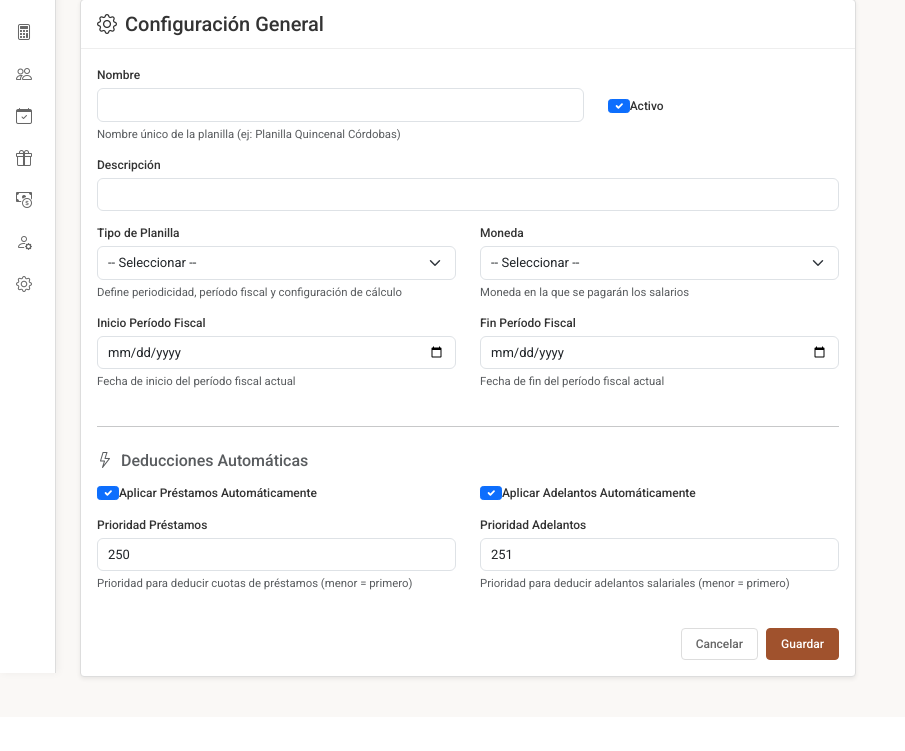
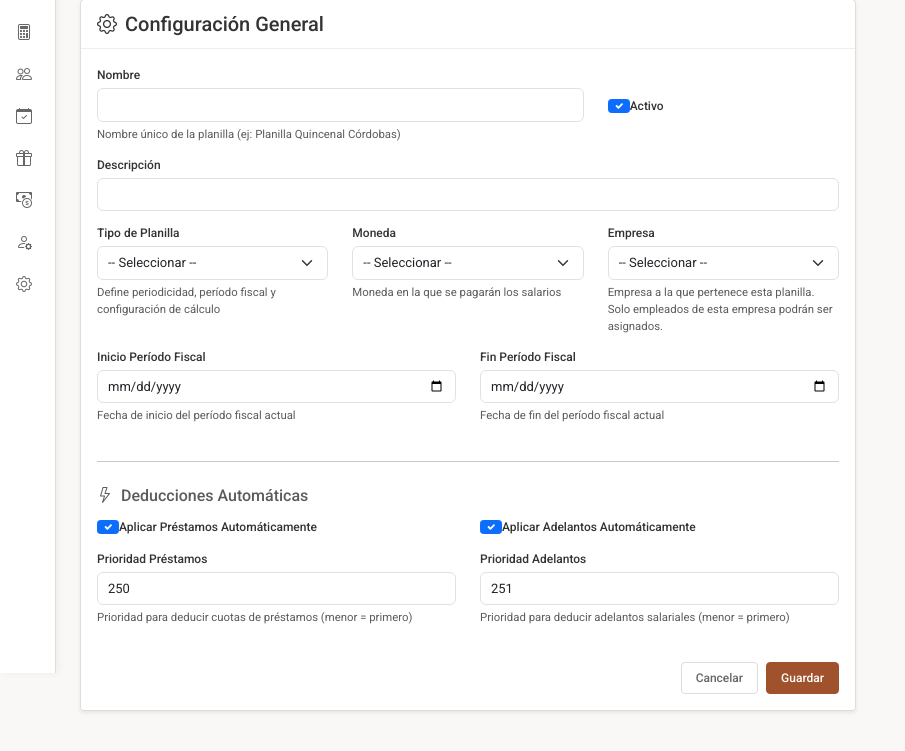
Before and after one commit to williamjmorenor/coati-payroll, a Flask app: page /planilla/new in a window 1280 px wide. Shown: the part 127-878 px from the top of the page, without its empty margins (0-905 px from the left). Before the commit the page ends 808 px from the top, so only its background shows below. Run offline with Flask 3, Linux system fonts and the light colour scheme; a user stored in the database is signed in; data that the repository does not hold is empty.

Commit message:
fix: Add company id to employe and payroll forms
Signed-off-by: William Moreno Reyes CP | MBA <wmoreno@bmogroup.solutions>

```diff
--- a/coati_payroll/templates/modules/employee/form.html
+++ b/coati_payroll/templates/modules/employee/form.html
@@ -110,6 +110,9 @@
                 </div>
 
                 <div class="row">
+                    <div class="col-md-4">
+                        {{ render_field(form.empresa_id) }}
+                    </div>
                     <div class="col-md-4">
                         {{ render_field(form.activo) }}
                     </div>
--- a/coati_payroll/templates/modules/planilla/form.html
+++ b/coati_payroll/templates/modules/planilla/form.html
@@ -67,7 +67,7 @@
                         </div>
 
                         <div class="row">
-                            <div class="col-md-6 mb-3">
+                            <div class="col-md-4 mb-3">
                                 {{ form.tipo_planilla_id.label(class="form-label") }}
                                 {{ form.tipo_planilla_id(class="form-select" + (" is-invalid" if form.tipo_planilla_id.errors else "")) }}
                                 {% if form.tipo_planilla_id.description %}
@@ -77,13 +77,23 @@
                                 <div class="invalid-feedback">{{ error }}</div>
                                 {% endfor %}
                             </div>
-                            <div class="col-md-6 mb-3">
+                            <div class="col-md-4 mb-3">
                                 {{ form.moneda_id.label(class="form-label") }}
                                 {{ form.moneda_id(class="form-select" + (" is-invalid" if form.moneda_id.errors else "")) }}
                                 {% if form.moneda_id.description %}
                                 <div class="form-text">{{ form.moneda_id.description }}</div>
                                 {% endif %}
                                 {% for error in form.moneda_id.errors %}
+                                <div class="invalid-feedback">{{ error }}</div>
+                                {% endfor %}
+                            </div>
+                            <div class="col-md-4 mb-3">
+                                {{ form.empresa_id.label(class="form-label") }}
+                                {{ form.empresa_id(class="form-select" + (" is-invalid" if form.empresa_id.errors else "")) }}
+                                {% if form.empresa_id.description %}
+                                <div class="form-text">{{ form.empresa_id.description }}</div>
+                                {% endif %}
+                                {% for error in form.empresa_id.errors %}
                                 <div class="invalid-feedback">{{ error }}</div>
                                 {% endfor %}
                             </div>
```
Also changed, not shown: replit.md (+19 -0 lines), 1 other file.
